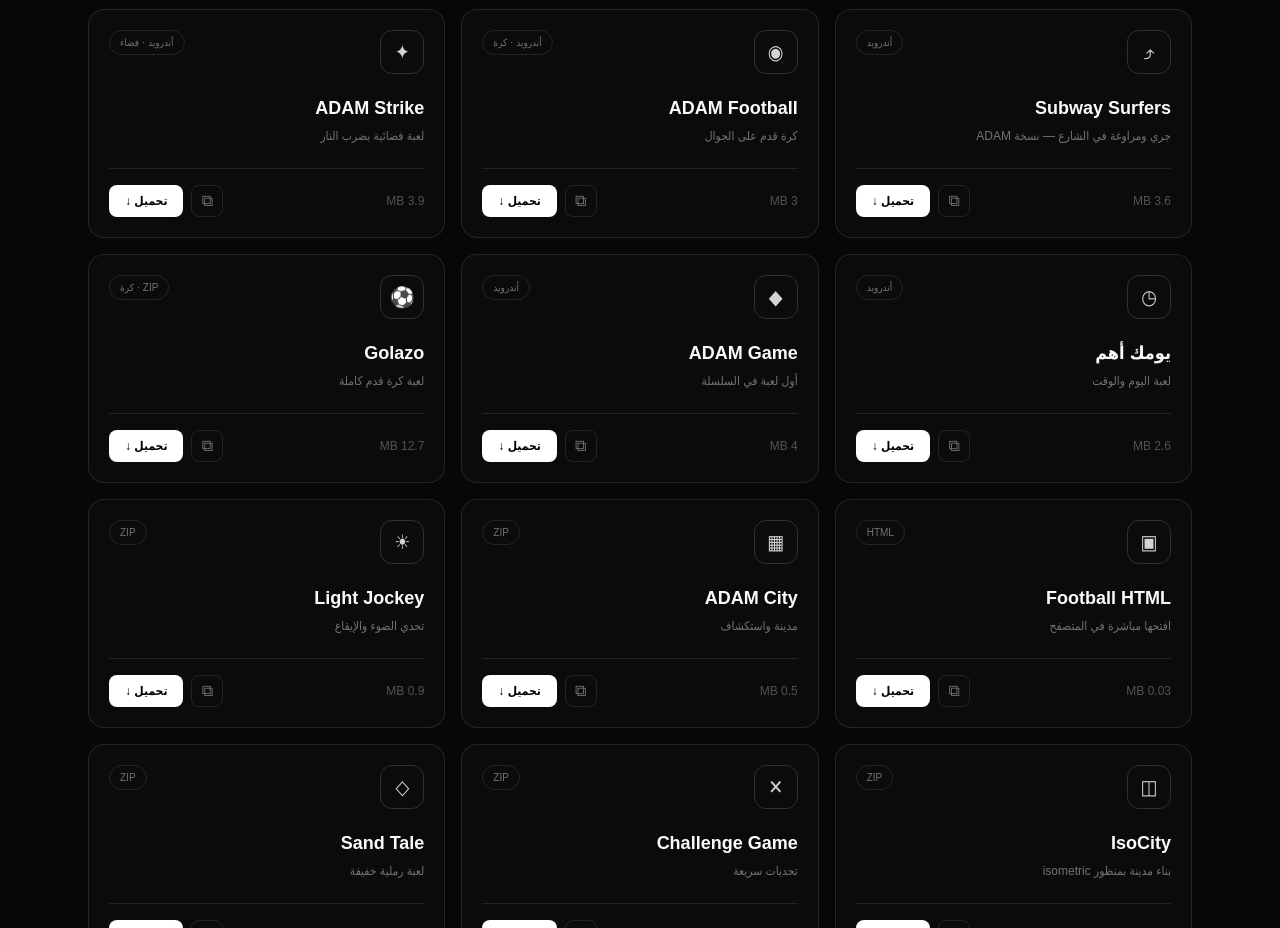
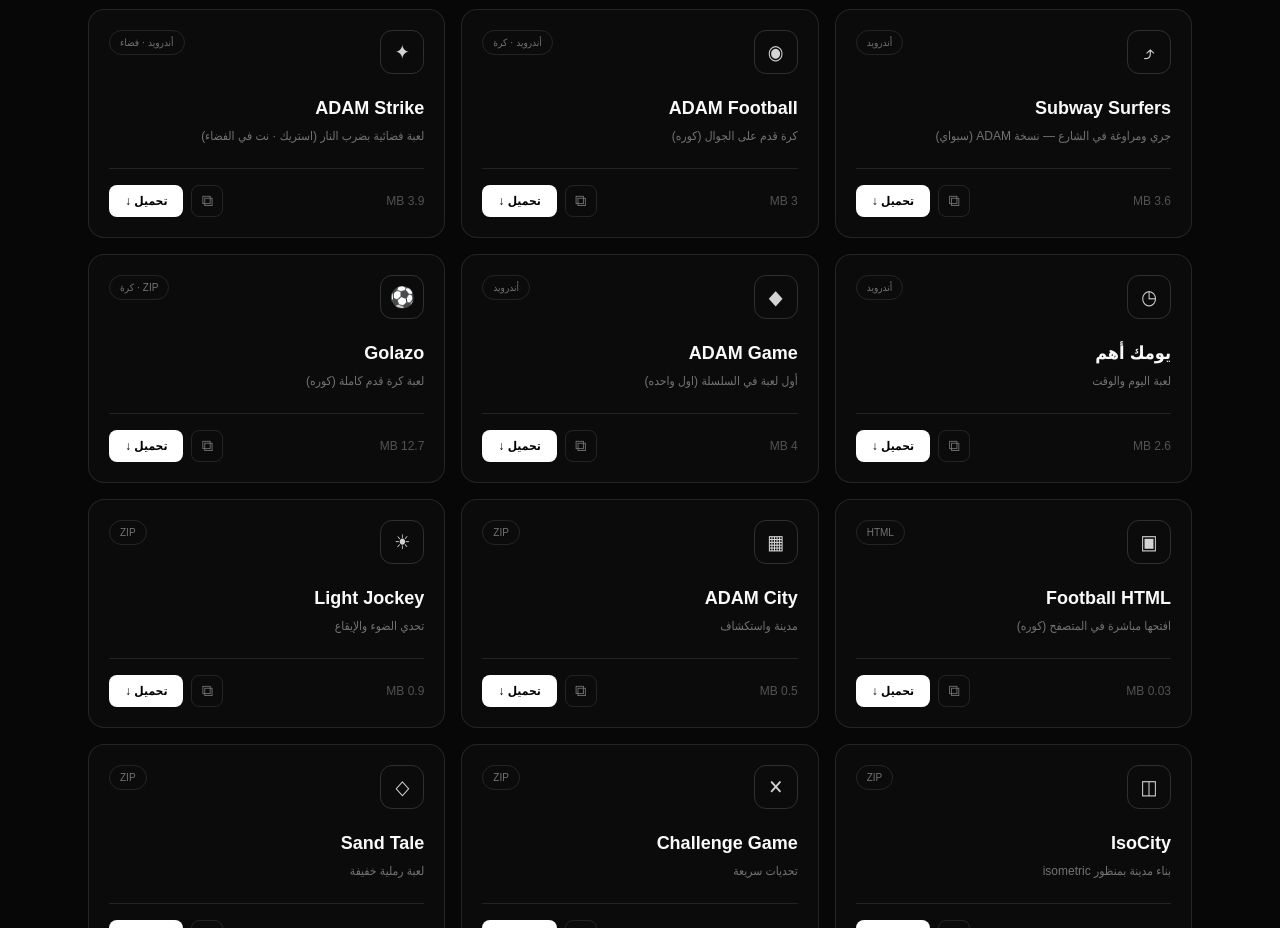
Before and after one commit to fastking-forever/starter-web, a Next.js app: page / in a window 1280 px wide. Shown: the part 1720-2648 px from the top of the page. Built offline with nearby package versions, Linux system fonts and the light colour scheme.

Commit message:
Add Arabic search aliases and fix shooter collision

```diff
--- a/components/game-library.tsx
+++ b/components/game-library.tsx
@@ -13,13 +13,13 @@ type Game = {
 };
 
 const games: Game[] = [
-  { name: "Subway Surfers", desc: "جري ومراوغة في الشارع — نسخة ADAM", file: "subway-surfers.apk", size: "3.6 MB", category: "android", tag: "أندرويد", glyph: "⤴" },
-  { name: "ADAM Football", desc: "كرة قدم على الجوال", file: "adam-football.apk", size: "3 MB", category: "football", tag: "أندرويد · كرة", glyph: "◉" },
-  { name: "ADAM Strike", desc: "لعبة فضائية بضرب النار", file: "adam-strike.apk", size: "3.9 MB", category: "space", tag: "أندرويد · فضاء", glyph: "✦" },
+  { name: "Subway Surfers", desc: "جري ومراوغة في الشارع — نسخة ADAM (سبواي)", file: "subway-surfers.apk", size: "3.6 MB", category: "android", tag: "أندرويد", glyph: "⤴" },
+  { name: "ADAM Football", desc: "كرة قدم على الجوال (كوره)", file: "adam-football.apk", size: "3 MB", category: "football", tag: "أندرويد · كرة", glyph: "◉" },
+  { name: "ADAM Strike", desc: "لعبة فضائية بضرب النار (استريك · نت في الفضاء)", file: "adam-strike.apk", size: "3.9 MB", category: "space", tag: "أندرويد · فضاء", glyph: "✦" },
   { name: "يومك أهم", desc: "لعبة اليوم والوقت", file: "waqtak-aham.apk", size: "2.6 MB", category: "android", tag: "أندرويد", glyph: "◷" },
-  { name: "ADAM Game", desc: "أول لعبة في السلسلة", file: "adam-game.apk", size: "4 MB", category: "android", tag: "أندرويد", glyph: "◆" },
-  { name: "Golazo", desc: "لعبة كرة قدم كاملة", file: "golazo.zip", size: "12.7 MB", category: "football", tag: " ZIP · كرة", glyph: "⚽" },
-  { name: "Football HTML", desc: "افتحها مباشرة في المتصفح", file: "football-game.html", size: "0.03 MB", category: "football", tag: "HTML", glyph: "▣" },
+  { name: "ADAM Game", desc: "أول لعبة في السلسلة (اول واحده)", file: "adam-game.apk", size: "4 MB", category: "android", tag: "أندرويد", glyph: "◆" },
+  { name: "Golazo", desc: "لعبة كرة قدم كاملة (كوره)", file: "golazo.zip", size: "12.7 MB", category: "football", tag: "ZIP · كرة", glyph: "⚽" },
+  { name: "Football HTML", desc: "افتحها مباشرة في المتصفح (كوره)", file: "football-game.html", size: "0.03 MB", category: "football", tag: "HTML", glyph: "▣" },
   { name: "ADAM City", desc: "مدينة واستكشاف", file: "adam-city.zip", size: "0.5 MB", category: "browser", tag: "ZIP", glyph: "▦" },
   { name: "Light Jockey", desc: "تحدي الضوء والإيقاع", file: "light-jockey.zip", size: "0.9 MB", category: "browser", tag: "ZIP", glyph: "☀" },
   { name: "IsoCity", desc: "بناء مدينة بمنظور isometric", file: "isocity.zip", size: "0.7 MB", category: "browser", tag: "ZIP", glyph: "◫" },
--- a/components/space-shooter.tsx
+++ b/components/space-shooter.tsx
@@ -140,6 +140,7 @@ export default function SpaceShooter() {
               setScore(sc);
               enemies.splice(i, 1);
               break;
+              continue;
             }
           }
         }
```
